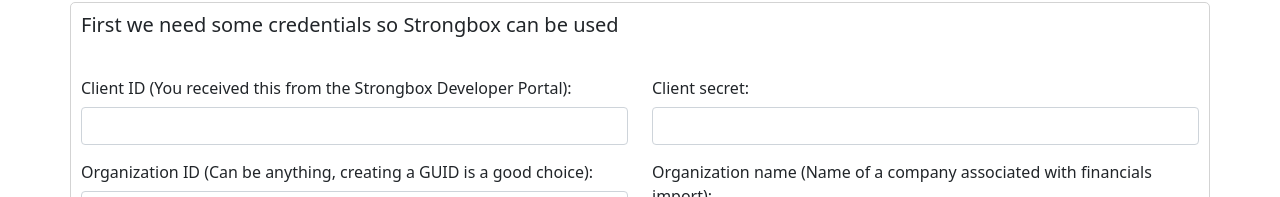
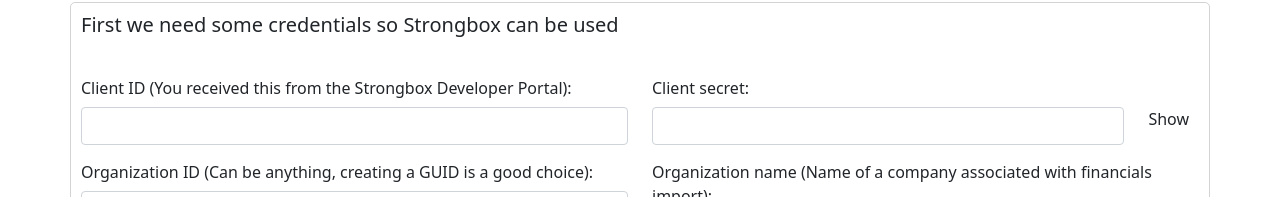
Before and after one commit to Finagraph/strongbox-webwidgets, a React (Create React App) app in the folder finconnect-react-demo/: page / in a window 1280 px wide. Shown: the part 323-520 px from the top of the page. Built offline with nearby package versions, Linux system fonts and the light colour scheme.

Commit message:
Hide password field with show hide button.

```diff
--- a/finconnect-react-demo/src/App.js
+++ b/finconnect-react-demo/src/App.js
@@ -180,6 +180,9 @@
 const loanReasonOther = 4;
 
 class App extends React.Component {
+    clientIdInputName = "username";
+    clientSecretInputName = "password";
+
     constructor(props) {
         super(props);
 
@@ -224,6 +227,7 @@
             financialRecordId: undefined,
             showSuccessImport: false,
             attemptedSbParameterSubmit: false,
+            showPasswordField: false,
             orgName: '',
             orgId: '',
             clientId: '',
@@ -436,7 +440,18 @@
 
     handleChange = (event) => {
         const { target } = event;
-        const { name } = target;
+        let { name } = target;
+
+        // We give the fields common names so password managers can recognize them.  In terms of
+        // our state, however, it's more clear to use names that represent more closely what they
+        // actual are which are a clientId and clientSecret which effectively are username and
+        // password.
+
+        if (name === this.clientIdInputName) {
+            name = "clientId";
+        } else if (name === this.clientSecretInputName) {
+            name = "clientSecret";
+        }
 
         this.setState({
             [name]: target.value,
@@ -517,13 +532,14 @@
                                     <Row>
                                         <Col className={"mt-2"} sm={12} md={6}>
                                             <FormGroup row>
-                                                <Label for="clientId" xs="12">Client ID (You received this from the Strongbox Developer Portal):</Label>
+                                                <Label for={this.clientIdInputName} xs="12">Client ID (You received this from the Strongbox Developer Portal):</Label>
                                                 <Col>
                                                     <Input
                                                         onChange={this.handleChange}
                                                         type="text"
-                                                        id="clientId"
-                                                        name="clientId"
+                                                        id={this.clientIdInputName}
+                                                        name={this.clientIdInputName}
+                                                        autoComplete="username"
                                                         invalid={this.state.failedRetrievingAuthorization || (this.state.attemptedSbParameterSubmit && !this.state.clientId)}
                                                         value={this.state.clientId}
                                                     />
@@ -538,16 +554,36 @@
                                         </Col>
                                         <Col className={"mt-2"} sm={12} md={6}>
                                             <FormGroup row>
-                                                <Label for="clientSecret" xs="12">Client secret:</Label>
+                                                <Label for={this.clientSecretInputName} xs="12">Client secret:</Label>
                                                 <Col>
-                                                    <Input
-                                                        onChange={this.handleChange}
-                                                        type="text"
-                                                        id="clientSecret"
-                                                        name="clientSecret"
-                                                        invalid={this.state.failedRetrievingAuthorization || (this.state.attemptedSbParameterSubmit && !this.state.clientSecret)}
-                                                        value={this.state.clientSecret}
-                                                    />
+                                                    <Row>
+                                                        <Col>
+                                                        <Input
+                                                            onChange={this.handleChange}
+                                                            type={this.state.showPasswordField ? "text" : "password"}
+                                                            id={this.clientSecretInputName}
+                                                            name={this.clientSecretInputName}
+                                                            autoComplete="password"
+                                                            invalid={this.state.failedRetrievingAuthorization || (this.state.attemptedSbParameterSubmit && !this.state.clientSecret)}
+                                                            value={this.state.clientSecret}
+                                                        />
+                                                        </Col>
+                                                        <Col xs="auto">
+                                                            <span
+                                                                style={{
+                                                                    marginRight: '10px',
+                                                                    cursor: 'pointer'
+                                                                }}
+                                                                onClick={() => {
+                                                                    this.setState({
+                                                                        showPasswordField: !this.state.showPasswordField,
+                                                                    });
+                                                                }}
+                                                            >
+                                                                {this.state.showPasswordField ? "Hide" : "Show"}
+                                                            </span>
+                                                        </Col>
+                                                    </Row>
                                                     <FormFeedback>
                                                         {this.state.failedRetrievingAuthorization ?
                                                             "Unable to retrieve credentials, Client ID and/or secret are probably not correct" :
@@ -599,7 +635,7 @@
                                                 <Col>
                                                     <Input
                                                         onChange={this.handleChange}
-                                                        type="text"
+                                                        type="url"
                                                         id="strongboxAuthUrl"
                                                         name="strongboxAuthUrl"
                                                         value={this.state.strongboxAuthUrl}
```
